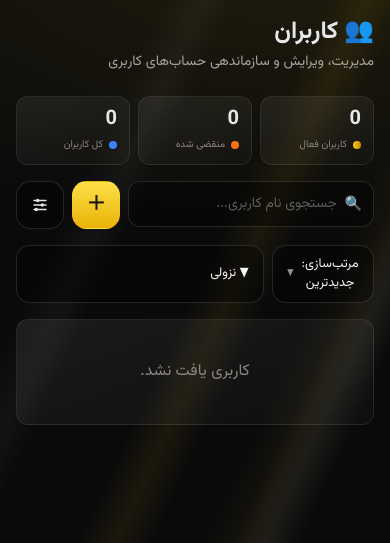
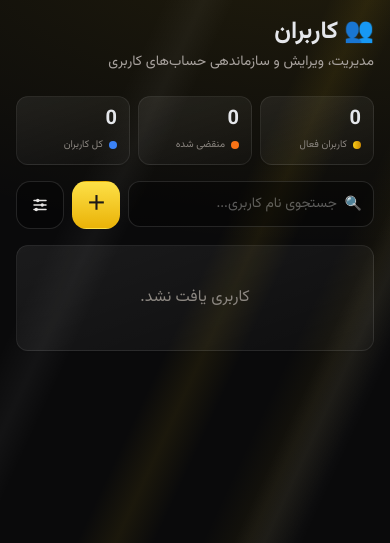
Before and after one commit to asd1asd00000/conf-to-sub, a FastAPI app: page /admin/users in a window 390 px wide. Shown: the top 543 px of the page. Run offline with FastAPI, Linux system fonts and the light colour scheme; the visitor is signed in with stand-in values (Sample User, id 1); style sheets or scripts are compiled from the project's sources.

Commit message:
Update users.html

```diff
--- a/app/templates/users.html
+++ b/app/templates/users.html
@@ -98,23 +98,6 @@
             {% endif %}
         </div>
     </div>
-</div>
-
-<!-- سورت موبایل -->
-<div class="md:hidden flex gap-2 mb-4">
-    <div class="menu relative flex-1">
-        <button type="button" class="menu-btn" onclick="toggleMenu(this)">
-            <span>{{ {'': 'مرتب‌سازی: جدیدترین', 'expire': 'مرتب‌سازی: انقضا', 'percent': 'مرتب‌سازی: مصرف زمان', 'updates': 'مرتب‌سازی: تعداد آپدیت'}[sort] }}</span>
-            <span class="text-[9px] opacity-60">▼</span>
-        </button>
-        <div class="menu-panel hidden">
-            <a href="?sort=&order={{ order }}&per_page={{ per_page }}{% if q %}&q={{ q }}{% endif %}" class="menu-item {{ 'menu-active' if sort == '' }}">جدیدترین{{ ' ✓' if sort == '' }}</a>
-            <a href="?sort=expire&order={{ order }}&per_page={{ per_page }}{% if q %}&q={{ q }}{% endif %}" class="menu-item {{ 'menu-active' if sort == 'expire' }}">تاریخ انقضا{{ ' ✓' if sort == 'expire' }}</a>
-            <a href="?sort=percent&order={{ order }}&per_page={{ per_page }}{% if q %}&q={{ q }}{% endif %}" class="menu-item {{ 'menu-active' if sort == 'percent' }}">مصرف زمان{{ ' ✓' if sort == 'percent' }}</a>
-            <a href="?sort=updates&order={{ order }}&per_page={{ per_page }}{% if q %}&q={{ q }}{% endif %}" class="menu-item {{ 'menu-active' if sort == 'updates' }}">تعداد آپدیت ساب{{ ' ✓' if sort == 'updates' }}</a>
-        </div>
-    </div>
-    <button onclick="location.href='?sort={{ sort }}&order={{ 'asc' if order == 'desc' else 'desc' }}&per_page={{ per_page }}{% if q %}&q={{ q }}{% endif %}'" class="menu-btn w-auto px-4">{{ '▲ صعودی' if order == 'asc' else '▼ نزولی' }}</button>
 </div>
 
 <!-- جدول دسکتاپ -->
```
